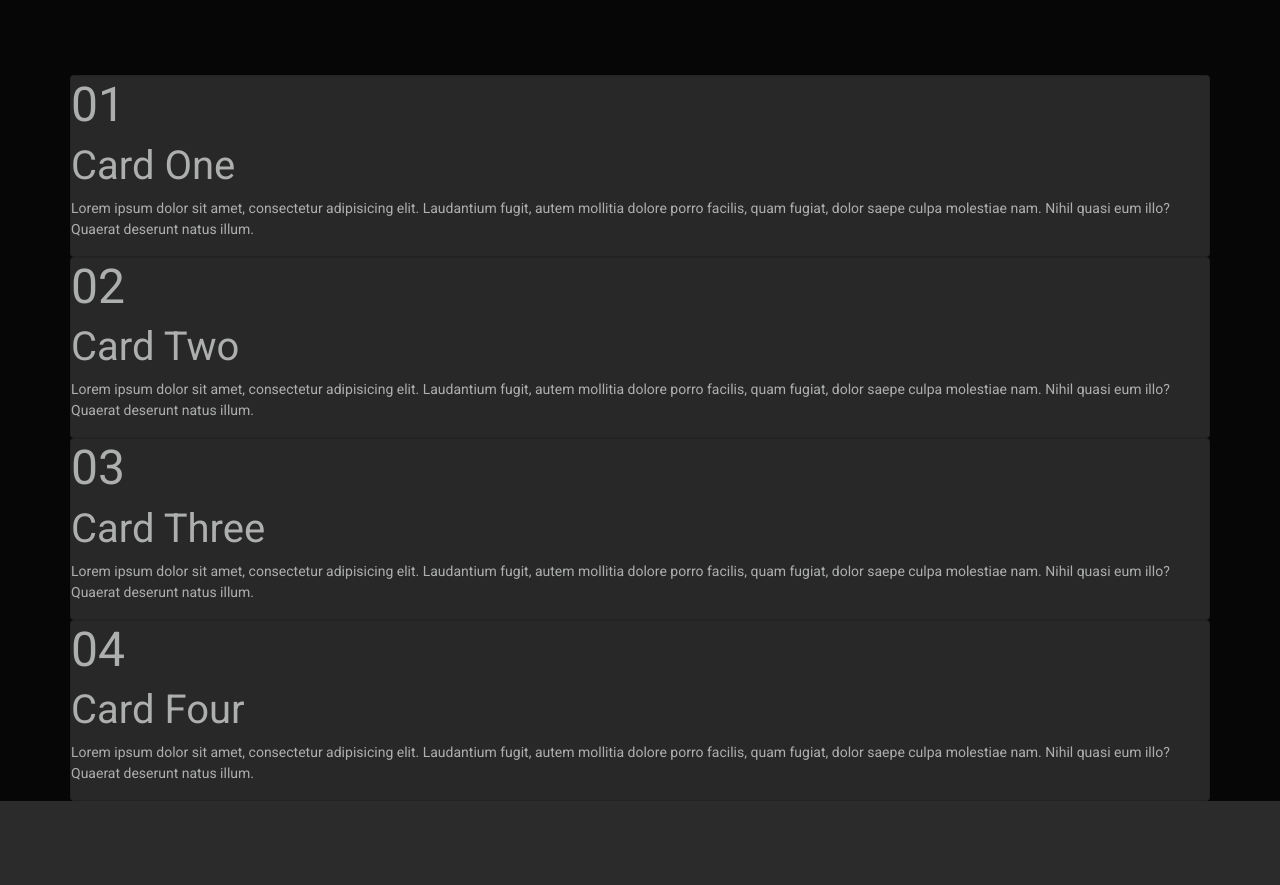
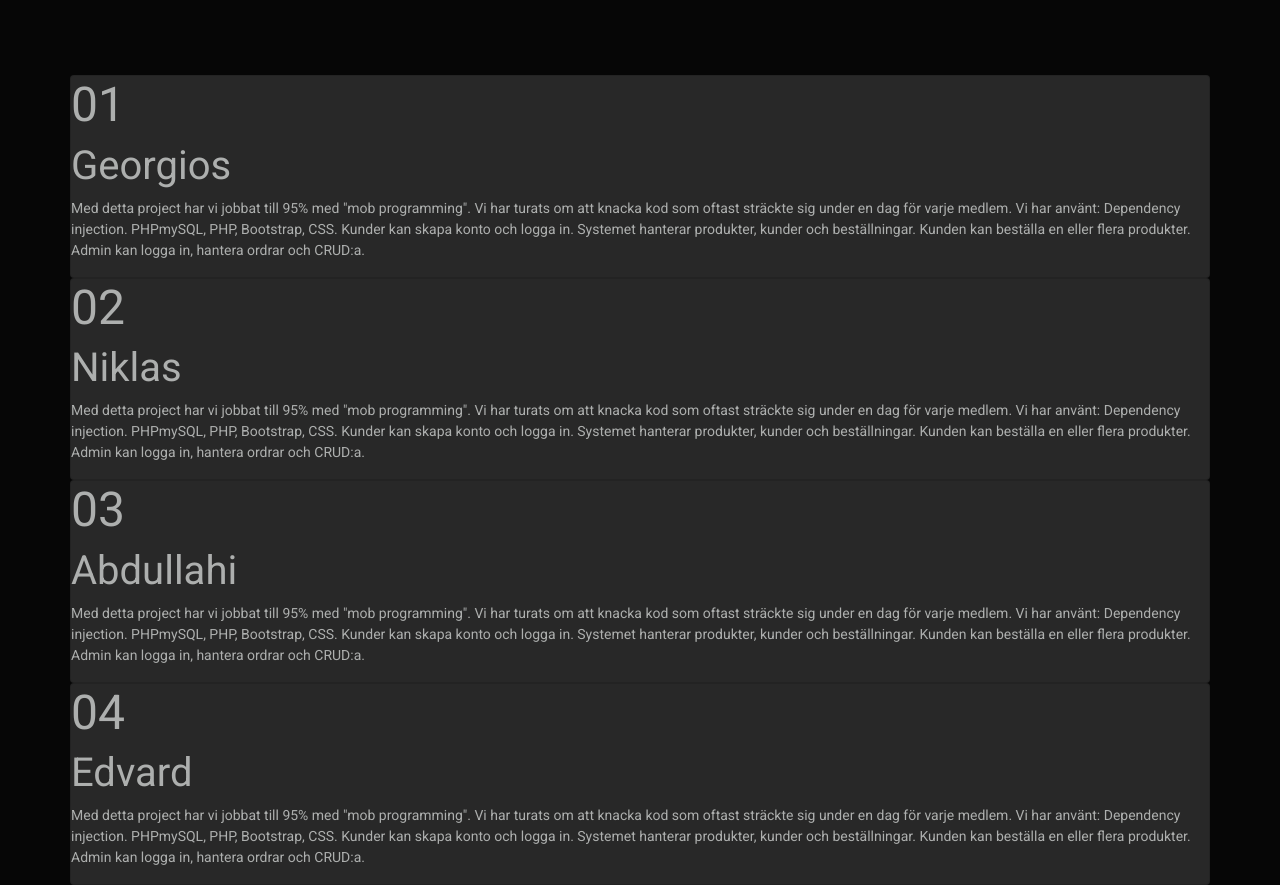
Before and after one commit to NiklasSod/webbshop-system, a PHP site: template views/include/about.php in a window 1280 px wide. Shown: the part 53-938 px from the top of the page. Before the commit the page ends 854 px from the top, so only its background shows below. Run offline with PHP 8.4, Linux system fonts and the light colour scheme; the template is opened without the code that fills it, so the values that code supplies are empty.

Commit message:
add text to cards in about

```diff
--- a/views/include/about.php
+++ b/views/include/about.php
@@ -2,10 +2,14 @@
     <div class="card-image card-1">
         <div class="content">
             <h2>01</h2>
-            <h3>Card One</h3>
-            <p>Lorem ipsum dolor sit amet, consectetur adipisicing elit. Laudantium fugit, autem mollitia dolore
-                porro facilis, quam fugiat, dolor saepe culpa molestiae nam. Nihil quasi eum illo? Quaerat deserunt
-                natus illum.
+            <h3>Georgios</h3>
+            <p>Med detta project har vi jobbat till 95% med "mob programming".
+                Vi har turats om att knacka kod som oftast sträckte sig under en dag för varje medlem.
+                Vi har använt: Dependency injection. PHPmySQL, PHP, Bootstrap, CSS.
+                Kunder kan skapa konto och logga in.
+                Systemet hanterar produkter, kunder och beställningar.
+                Kunden kan beställa en eller flera produkter.
+                Admin kan logga in, hantera ordrar och CRUD:a.
             </p>
         </div>
     </div>
@@ -14,10 +18,14 @@
     <div class="card-2 img-fluid">
         <div class="content">
             <h2>02</h2>
-            <h3>Card Two</h3>
-            <p>Lorem ipsum dolor sit amet, consectetur adipisicing elit. Laudantium fugit, autem mollitia dolore
-                porro facilis, quam fugiat, dolor saepe culpa molestiae nam. Nihil quasi eum illo? Quaerat deserunt
-                natus illum.
+            <h3>Niklas</h3>
+            <p>Med detta project har vi jobbat till 95% med "mob programming".
+                Vi har turats om att knacka kod som oftast sträckte sig under en dag för varje medlem.
+                Vi har använt: Dependency injection. PHPmySQL, PHP, Bootstrap, CSS.
+                Kunder kan skapa konto och logga in.
+                Systemet hanterar produkter, kunder och beställningar.
+                Kunden kan beställa en eller flera produkter.
+                Admin kan logga in, hantera ordrar och CRUD:a.
             </p>
         </div>
     </div>
@@ -26,10 +34,14 @@
     <div class="card-image card-3">
         <div class="content">
             <h2>03</h2>
-            <h3>Card Three</h3>
-            <p>Lorem ipsum dolor sit amet, consectetur adipisicing elit. Laudantium fugit, autem mollitia dolore
-                porro facilis, quam fugiat, dolor saepe culpa molestiae nam. Nihil quasi eum illo? Quaerat deserunt
-                natus illum.
+            <h3>Abdullahi</h3>
+            <p>Med detta project har vi jobbat till 95% med "mob programming".
+                Vi har turats om att knacka kod som oftast sträckte sig under en dag för varje medlem.
+                Vi har använt: Dependency injection. PHPmySQL, PHP, Bootstrap, CSS.
+                Kunder kan skapa konto och logga in.
+                Systemet hanterar produkter, kunder och beställningar.
+                Kunden kan beställa en eller flera produkter.
+                Admin kan logga in, hantera ordrar och CRUD:a.
             </p>
         </div>
     </div>
@@ -38,10 +50,14 @@
     <div class="card-image card-4">
         <div class="content">
             <h2>04</h2>
-            <h3>Card Four</h3>
-            <p>Lorem ipsum dolor sit amet, consectetur adipisicing elit. Laudantium fugit, autem mollitia dolore
-                porro facilis, quam fugiat, dolor saepe culpa molestiae nam. Nihil quasi eum illo? Quaerat deserunt
-                natus illum.
+            <h3>Edvard</h3>
+            <p>Med detta project har vi jobbat till 95% med "mob programming".
+                Vi har turats om att knacka kod som oftast sträckte sig under en dag för varje medlem.
+                Vi har använt: Dependency injection. PHPmySQL, PHP, Bootstrap, CSS.
+                Kunder kan skapa konto och logga in.
+                Systemet hanterar produkter, kunder och beställningar.
+                Kunden kan beställa en eller flera produkter.
+                Admin kan logga in, hantera ordrar och CRUD:a.
             </p>
         </div>
     </div>
```
